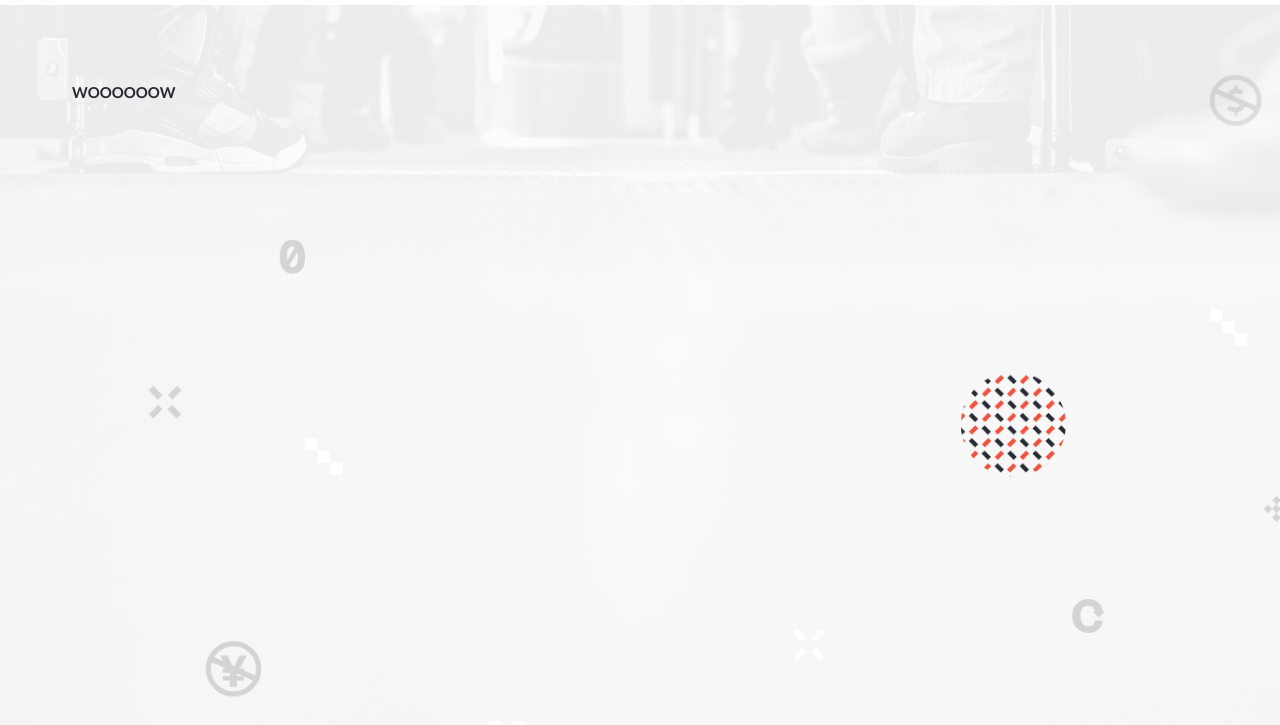
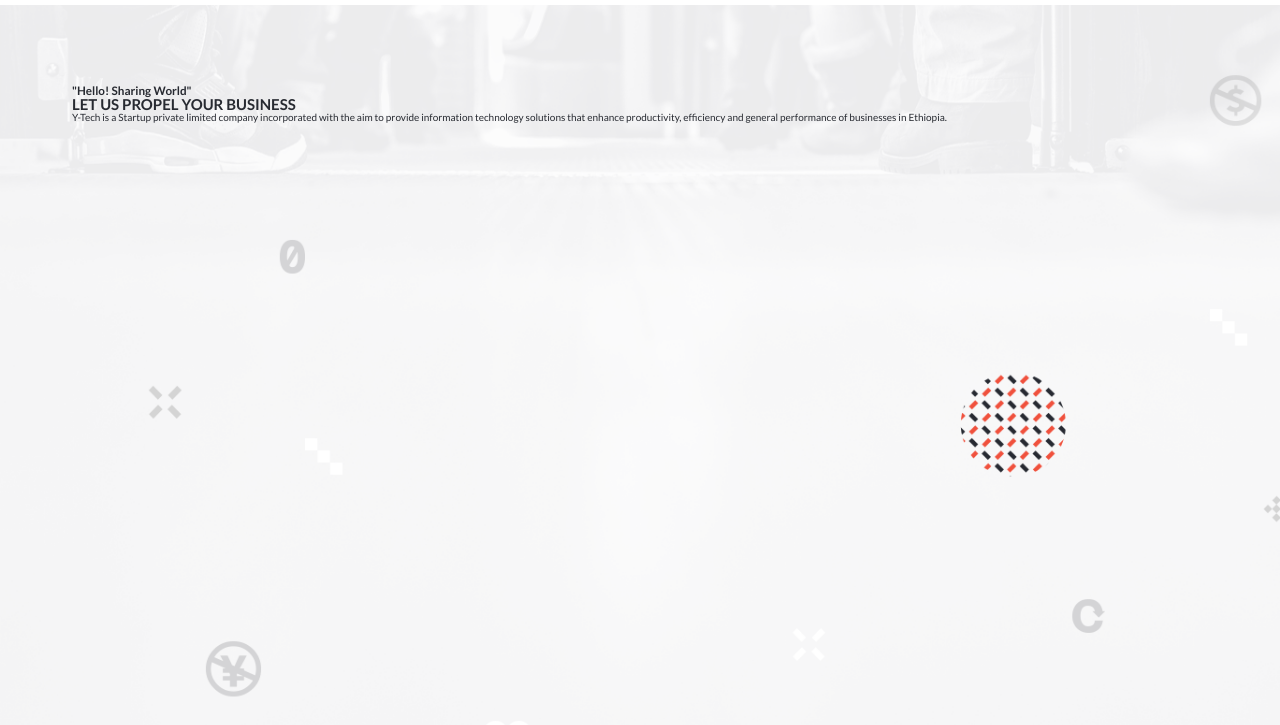
Before and after one commit to amejid/ytech-landing, a website: page index.html in a window 1280 px wide. Shown: the part 75-800 px from the top of the page. Drawn offline with Linux system fonts and the light colour scheme.

Commit message:
Add text contents of hero section

```diff
--- a/index.html
+++ b/index.html
@@ -50,7 +50,13 @@
     <main>
       <section class="section-hero">
         <div class="hero container">
-          <h1>WOOOOOOW</h1>
+          <h3 class="hero-subtitle">&quot;Hello&excl; Sharing World&quot;</h3>
+          <h1 class="hero-title">LET US PROPEL YOUR BUSINESS</h1>
+          <p class="hero-desc">
+            Y-Tech is a Startup private limited company incorporated with the aim to provide
+            information technology solutions that enhance productivity, efficiency and general
+            performance of businesses in Ethiopia.
+          </p>
         </div>
       </section>
       <section class="section-services">
```
